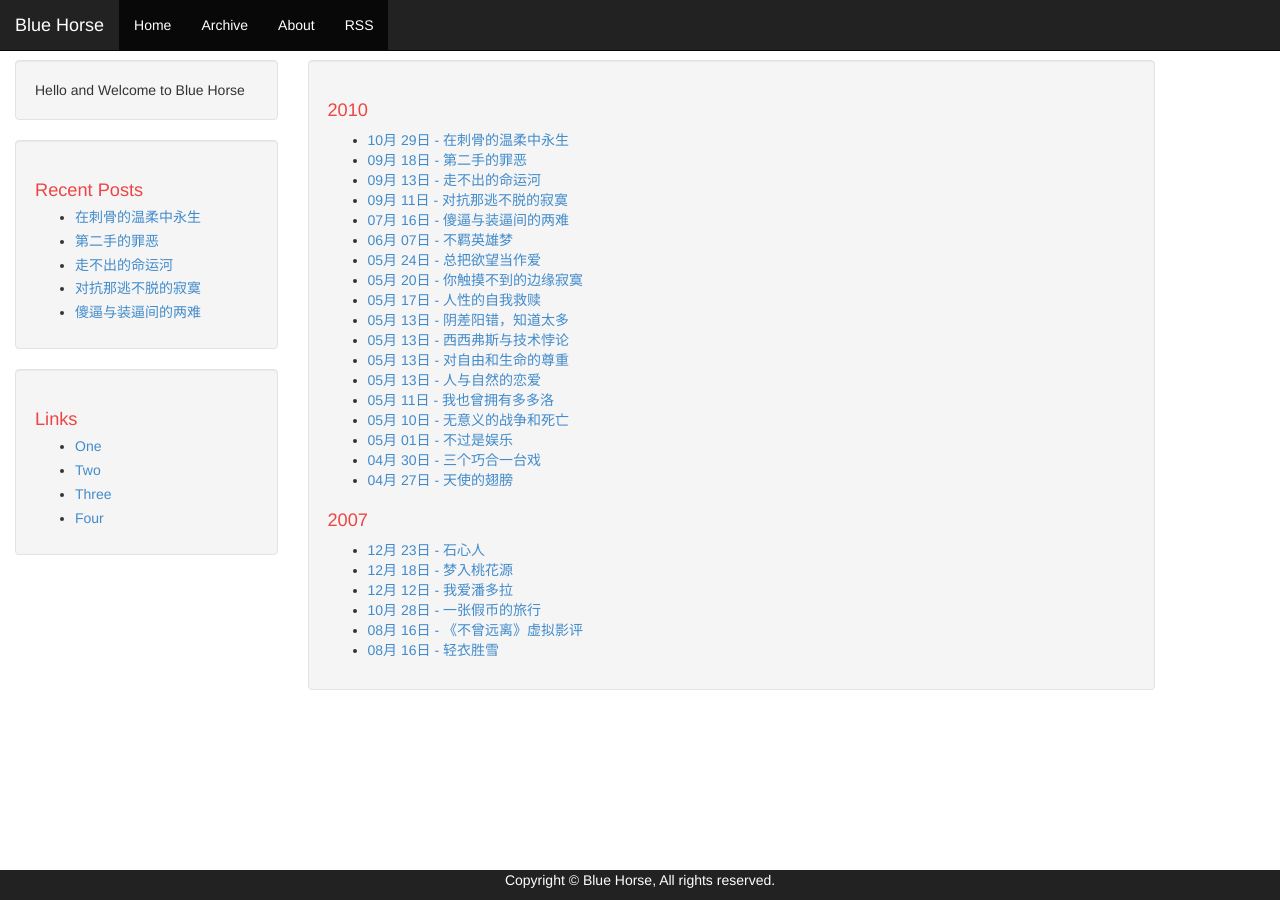
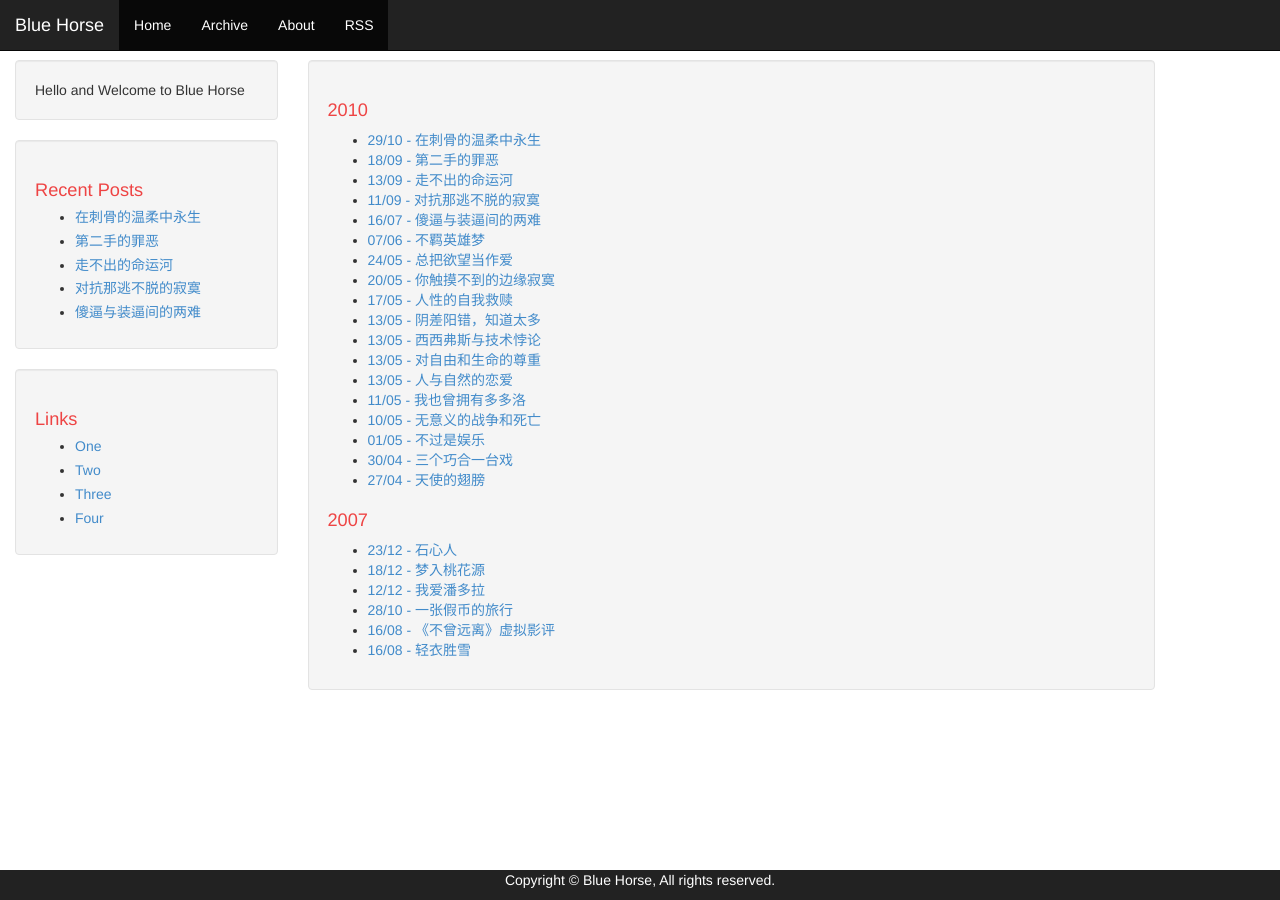
Before and after one commit to foous/blog, a Jekyll site: the page built from archive.html, in a window 1280 px wide. Built offline with Jekyll 4.4.1, drawn with Linux system fonts in a browser that asks for light colours; Markdown is read by kramdown in place of the engine named in the settings.

Commit message:
Update archive.html

```diff
--- a/archive.html
+++ b/archive.html
@@ -16,7 +16,7 @@
             <ul>
         {% endif %}
     {% endunless %}
-    <li><a href="{{ site.baseurl}}{{ post.url }}">{{ post.date | date: "%m月 %d日" }} - {{ post.title }}</a></li>
+    <li><a href="{{ site.baseurl}}{{ post.url }}">{{ post.date | date: "%d/%m" }} - {{ post.title }}</a></li>
 {% endfor %}
 </ul>
 </div>
```
